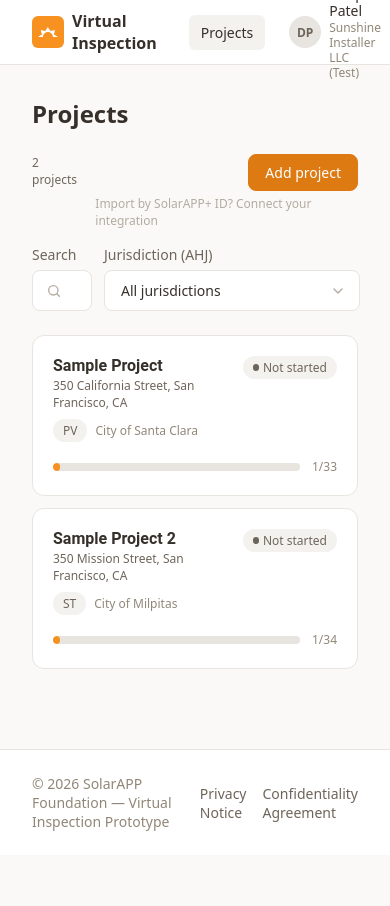
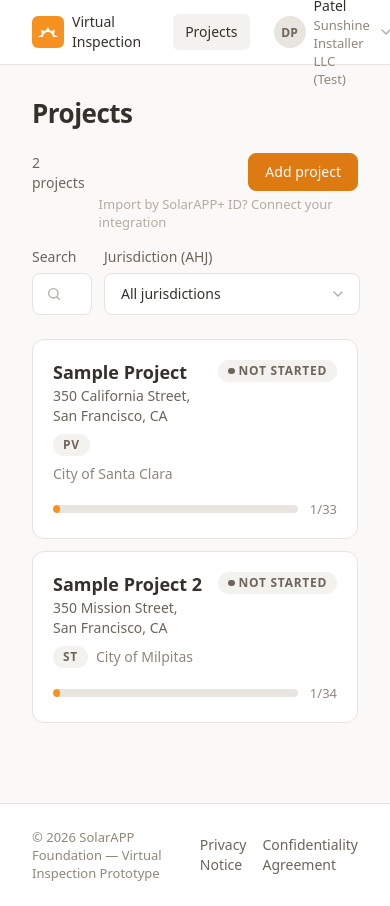
Before and after one commit to deepp2905/solarapp, a React (Vite) app: page / in a window 390 px wide. Shown: the top 906 px of the page. Before the commit the page ends 855 px from the top, so only its background shows below. Built offline with nearby package versions, Linux system fonts and the light colour scheme.

Commit message:
typography styles - consistency

```diff
--- a/src/styles.css
+++ b/src/styles.css
@@ -119,6 +119,62 @@
   /* Focus ring — light amber (softer than brand, still visible) */
   --color-focus: var(--amber-300);
 
+  /* ============================================================
+     TYPE SCALE — Instrument Sans, 16px body, ~1.2 ratio.
+     Hierarchy leans on weight + color more than size.
+
+     TIER 1 — raw scale. size / line-height (px) / tracking.
+     ============================================================ */
+  --fs-display: 40px;
+  --lh-display: 44px;
+  --tr-display: -0.02em;
+
+  --fs-h1: 32px;
+  --lh-h1: 38px;
+  --tr-h1: -0.02em;
+
+  --fs-h2: 24px;
+  --lh-h2: 30px;
+  --tr-h2: -0.01em;
+
+  --fs-h3: 20px;
+  --lh-h3: 26px;
+  --tr-h3: -0.01em;
+
+  --fs-title: 18px;
+  --lh-title: 24px;
+
+  --fs-body-lg: 18px;
+  --lh-body-lg: 28px;
+
+  --fs-body: 16px;
+  --lh-body: 24px;
+
+  --fs-body-sm: 14px;
+  --lh-body-sm: 20px;
+
+  --fs-label: 14px;
+  --lh-label: 20px;
+
+  --fs-caption: 13px;
+  --lh-caption: 18px;
+
+  --fs-overline: 12px;
+  --lh-overline: 16px;
+  --tr-overline: 0.06em;
+
+  /* Weight roster (only what Instrument Sans ships) */
+  --fw-regular: 400;
+  --fw-medium: 500;
+  --fw-semibold: 600;
+  --fw-bold: 700;
+
+  /* ============================================================
+     TIER 2 — semantic type roles. Each bundles size + line +
+     weight + tracking so the UI applies one consistent block.
+     ============================================================ */
+  /* (size, line, weight, tracking) consumed via the .text-* helpers below */
+
   /* ---- Back-compat aliases (existing rules still resolve) ---- */
   --bg: var(--color-bg);
   --card: var(--color-surface);
@@ -149,12 +205,154 @@
   color: var(--text);
   font-family: "Instrument Sans", system-ui, -apple-system, BlinkMacSystemFont,
     "Segoe UI", Roboto, Helvetica, Arial, sans-serif;
+  font-size: var(--fs-body);
+  line-height: var(--lh-body);
+}
+
+/* ============================================================
+   Type roles. Apply via the .text-* class OR by grouping a
+   component selector into the matching rule below (keeps type
+   in one place; no per-rule size/line/weight repetition).
+   ============================================================ */
+.text-display {
+  font-size: var(--fs-display);
+  line-height: var(--lh-display);
+  font-weight: var(--fw-bold);
+  letter-spacing: var(--tr-display);
+}
+
+.text-h1,
+.page-title,
+.detail-title {
+  font-size: var(--fs-h1);
+  line-height: var(--lh-h1);
+  font-weight: var(--fw-bold);
+  letter-spacing: var(--tr-h1);
+}
+
+.text-h2,
+.project-name {
+  font-size: var(--fs-h2);
+  line-height: var(--lh-h2);
+  font-weight: var(--fw-semibold);
+  letter-spacing: var(--tr-h2);
+}
+
+.text-h3,
+.section-title {
+  font-size: var(--fs-h3);
+  line-height: var(--lh-h3);
+  font-weight: var(--fw-semibold);
+  letter-spacing: var(--tr-h3);
+}
+
+.text-title,
+.project-card-name,
+.evidence-name {
+  font-size: var(--fs-title);
+  line-height: var(--lh-title);
+  font-weight: var(--fw-semibold);
+}
+
+.text-body-lg {
+  font-size: var(--fs-body-lg);
+  line-height: var(--lh-body-lg);
+  font-weight: var(--fw-regular);
+}
+
+.text-body,
+.item-title {
+  font-size: var(--fs-body);
+  line-height: var(--lh-body);
+  font-weight: var(--fw-regular);
+}
+
+.text-body-sm,
+.nav-user-name,
+.project-header .project-address,
+.section-meta,
+.breadcrumb,
+.detail-subtitle,
+.project-card-address,
+.project-card-ahj,
+.projects-count,
+.projects-empty {
+  font-size: var(--fs-body-sm);
+  line-height: var(--lh-body-sm);
+  font-weight: var(--fw-regular);
+}
+
+.text-label,
+.nav-pill,
+.nav-title,
+.review-btn,
+.btn,
+.btn-sm,
+.btn-ghost,
+.btn-link,
+.btn-solid,
+.field-label,
+.input,
+.override-label,
+.override-input,
+.detail-nav-link,
+.footer-links a {
+  font-size: var(--fs-label);
+  line-height: var(--lh-label);
+  font-weight: var(--fw-medium);
+}
+
+.text-caption,
+.item-files,
+.nav-user-company,
+.progress-count,
+.detail-progress-label,
+.dropzone-hint,
+.evidence-meta,
+.override-saved,
+.override-hint,
+.alert-text,
+.projects-import,
+.footer-copy {
+  font-size: var(--fs-caption);
+  line-height: var(--lh-caption);
+  font-weight: var(--fw-regular);
+}
+
+.text-overline,
+.badge,
+.pill,
+.tag,
+.status-chip {
+  font-size: var(--fs-overline);
+  line-height: var(--lh-overline);
+  font-weight: var(--fw-semibold);
+  letter-spacing: var(--tr-overline);
+  text-transform: uppercase;
+}
+
+/* Responsive: only the big sizes shrink; reading sizes never drop below 16.
+   Re-points the raw scale, so every role that uses it follows automatically. */
+@media (max-width: 767px) {
+  :root {
+    --fs-display: 30px;
+    --lh-display: 36px;
+    --fs-h1: 26px;
+    --lh-h1: 32px;
+    --fs-h2: 20px;
+    --lh-h2: 26px;
+    --fs-h3: 18px;
+    --lh-h3: 24px;
+    --fs-body-lg: 16px;
+    --lh-body-lg: 24px;
+  }
 }
 
 button {
   font-family: inherit;
   cursor: pointer;
 }
+
 a {
   color: inherit;
   text-decoration: none;
@@ -174,6 +372,7 @@
   background: var(--card);
   border-bottom: 1px solid var(--border);
 }
+
 .nav-inner {
   display: flex;
   align-items: center;
@@ -183,11 +382,13 @@
   margin: 0 auto;
   padding: 0 32px;
 }
+
 .nav-brand {
   display: flex;
   align-items: center;
   gap: 8px;
 }
+
 .nav-logo {
   display: flex;
   align-items: center;
@@ -198,34 +399,37 @@
   background: var(--brand);
   flex: none;
 }
+
 .nav-logo-mark {
   width: 20px;
   height: 20px;
 }
+
 .nav-title {
   color: var(--text);
-  font-size: 16px;
-  font-weight: 600;
 }
+
 .nav-links {
   display: flex;
   align-items: center;
   gap: 4px;
   margin-left: 16px;
 }
+
 .nav-pill {
-  font-size: 14px;
-  font-weight: 500;
   color: var(--text);
   border-radius: 6px;
   padding: 8px 12px;
 }
+
 .nav-pill-active {
   background: var(--border-soft);
 }
+
 .nav-pill:hover {
   background: var(--border-soft);
 }
+
 .nav-user {
   display: inline-flex;
   align-items: center;
@@ -236,9 +440,11 @@
   border-radius: 8px;
   padding: 6px 8px;
 }
+
 .nav-user:hover {
   background: var(--border-soft);
 }
+
 .nav-avatar {
   display: flex;
   align-items: center;
@@ -252,21 +458,22 @@
   font-weight: 600;
   flex: none;
 }
+
 .nav-user-text {
   display: flex;
   flex-direction: column;
   text-align: left;
   line-height: 1.25;
 }
+
 .nav-user-name {
   color: var(--text);
-  font-size: 14px;
-  font-weight: 500;
 }
+
 .nav-user-company {
   color: var(--muted);
-  font-size: 12px;
 }
+
 .nav-user-caret {
   width: 16px;
   height: 16px;
@@ -285,19 +492,17 @@
   margin: -32px -32px 24px;
   padding: 24px 32px 16px;
 }
+
 .project-name {
-  font-family: "Roboto", system-ui, sans-serif;
-  font-size: 30px;
-  font-weight: 700;
-  line-height: 1.25;
   color: var(--text);
   margin: 0;
 }
+
 .project-header .project-address {
   color: var(--text-2);
-  font-size: 12px;
   margin: 4px 0 0;
 }
+
 .project-header-row {
   display: flex;
   align-items: center;
@@ -305,6 +510,7 @@
   gap: 12px;
   margin-top: 16px;
 }
+
 .project-header .progress-wrap {
   flex: 1;
   max-width: 448px;
@@ -316,15 +522,19 @@
   height: 22px;
   flex: none;
 }
+
 .status-pending {
   color: var(--color-text-placeholder);
 }
+
 .status-captured {
   color: var(--green);
 }
+
 .status-warning {
   color: var(--warn);
 }
+
 .status-error {
   color: var(--error);
 }
@@ -335,6 +545,7 @@
   align-items: center;
   gap: 12px;
 }
+
 .progress-track {
   position: relative;
   height: 8px;
@@ -343,34 +554,35 @@
   flex: 1;
   overflow: hidden;
 }
+
 .progress-fill {
   position: absolute;
   inset: 0 auto 0 0;
   background: var(--brand);
   border-radius: 999px;
 }
+
 .progress-count {
-  font-size: 12px;
-  font-weight: 500;
   color: var(--muted);
   font-feature-settings: "tnum";
   white-space: nowrap;
   flex: none;
 }
+
 .review-btn {
   background: var(--color-primary-fill);
   color: var(--color-text-on-brand);
   border: 1px solid var(--color-primary-fill);
   border-radius: 8px;
   padding: 8px 16px;
-  font-size: 14px;
-  font-weight: 500;
   flex: none;
 }
+
 .review-btn:not(:disabled):hover {
   background: var(--color-primary-fill-hover);
   border-color: var(--color-primary-fill-hover);
 }
+
 .review-btn:disabled {
   opacity: 0.5;
   cursor: not-allowed;
@@ -383,12 +595,14 @@
   flex-direction: column;
   gap: 18px;
 }
+
 .section {
   background: var(--card);
   border: 1px solid var(--border);
   border-radius: 12px;
   overflow: hidden;
 }
+
 .section-head {
   width: 100%;
   background: none;
@@ -399,26 +613,28 @@
   padding: 18px 22px;
   text-align: left;
 }
+
 .section-title {
-  font-size: 18px;
-  font-weight: 700;
 }
+
 .section-meta {
   display: flex;
   align-items: center;
   gap: 12px;
   color: var(--muted);
-  font-size: 14px;
 }
+
 .chevron {
   width: 18px;
   height: 18px;
   color: var(--muted);
   transition: transform 0.2s ease;
 }
+
 .section.collapsed .chevron {
   transform: rotate(180deg);
 }
+
 .section.collapsed .item-row {
   display: none;
 }
@@ -435,30 +651,32 @@
   width: 100%;
   text-align: left;
 }
+
 .item-row:hover {
   background: var(--color-surface-hover);
 }
+
 .item-left {
   display: flex;
   align-items: center;
   gap: 14px;
 }
+
 .item-title {
-  font-weight: 600;
-  font-size: 15px;
 }
+
 .item-files {
-  font-size: 13px;
   color: var(--muted);
   margin-top: 2px;
 }
+
 .badge {
-  font-size: 13px;
   color: var(--muted);
   background: var(--color-surface-sunken);
   border-radius: 8px;
   padding: 6px 14px;
 }
+
 .thumb {
   width: 46px;
   height: 36px;
@@ -477,20 +695,23 @@
   display: flex;
   align-items: center;
   gap: 6px;
-  font-size: 14px;
   padding: 0 0 16px;
 }
+
 .crumb {
   color: var(--color-text-secondary);
   font-weight: 500;
 }
+
 .crumb:hover {
   color: var(--text);
 }
+
 .crumb.current {
   color: var(--color-text-placeholder);
   font-weight: 400;
 }
+
 .crumb-sep {
   width: 16px;
   height: 16px;
@@ -505,30 +726,27 @@
   gap: 12px;
   margin-bottom: 24px;
 }
+
 .detail-progress-bar {
   flex: 1;
   max-width: 448px;
 }
+
 .detail-progress-label {
   color: var(--muted);
-  font-size: 12px;
   flex: none;
 }
 
 .detail-heading {
   margin-bottom: 24px;
 }
+
 .detail-title {
-  font-family: "Roboto", system-ui, sans-serif;
-  font-size: 30px;
-  font-weight: 700;
-  line-height: 1.25;
   margin: 0;
 }
+
 .detail-subtitle {
   color: var(--text-2);
-  font-size: 12px;
-  line-height: 1.625;
   margin: 4px 0 0;
   max-width: 900px;
 }
@@ -540,22 +758,23 @@
   border-radius: 12px;
   padding: 16px;
 }
+
 .dropzone-actions {
   display: flex;
   flex-wrap: wrap;
   gap: 12px;
 }
+
 .btn {
   border: none;
   border-radius: 8px;
   padding: 8px 16px;
-  font-size: 14px;
-  font-weight: 500;
   color: var(--color-text-on-brand);
   display: inline-flex;
   align-items: center;
   gap: 8px;
 }
+
 .btn svg {
   width: 16px;
   height: 16px;
@@ -564,6 +783,7 @@
 .btn-take {
   background: var(--color-primary-fill);
 }
+
 .btn-take:hover {
   background: var(--color-primary-fill-hover);
 }
@@ -573,12 +793,13 @@
   color: var(--color-brand-strong);
   border: 1px solid var(--color-brand);
 }
+
 .btn-library:hover {
   background: var(--color-brand-wash);
 }
+
 .dropzone-hint {
   color: var(--muted);
-  font-size: 12px;
   margin: 12px 0 0;
 }
 
@@ -590,7 +811,6 @@
   margin-top: 24px;
   text-align: center;
   color: var(--color-text-secondary);
-  font-size: 14px;
 }
 
 /* bottom prev / next nav */
@@ -601,30 +821,34 @@
   margin-top: 40px;
   padding-top: 16px;
 }
+
 .detail-nav-link {
   display: inline-flex;
   align-items: center;
   gap: 4px;
   max-width: 45%;
-  font-size: 14px;
-  font-weight: 500;
 }
+
 .detail-nav-link svg {
   width: 16px;
   height: 16px;
   flex: none;
 }
+
 .detail-nav-link .flip {
   transform: rotate(180deg);
 }
+
 .detail-nav-title {
   overflow: hidden;
   text-overflow: ellipsis;
   white-space: nowrap;
 }
+
 .detail-nav-link.prev {
   color: var(--muted);
 }
+
 .detail-nav-link.next {
   color: var(--brand);
 }
@@ -635,11 +859,13 @@
   height: 14px;
   flex: none;
 }
+
 .icon-16 {
   width: 16px;
   height: 16px;
   flex: none;
 }
+
 .icon-18 {
   width: 18px;
   height: 18px;
@@ -659,17 +885,20 @@
   flex-direction: column;
   gap: 16px;
 }
+
 .evidence-card {
   background: var(--card);
   border: 1px solid var(--border);
   border-radius: 12px;
   overflow: hidden;
 }
+
 .evidence-card-head {
   display: flex;
   gap: 16px;
   padding: 12px;
 }
+
 .evidence-thumb {
   width: 80px;
   height: 80px;
@@ -682,24 +911,26 @@
   color: var(--muted);
   flex: none;
 }
+
 .evidence-info {
   flex: 1;
   min-width: 0;
 }
+
 .evidence-info-top {
   display: flex;
   align-items: flex-start;
   justify-content: space-between;
   gap: 8px;
 }
+
 .evidence-name {
   color: var(--color-text-secondary);
-  font-weight: 500;
-  font-size: 14px;
   overflow: hidden;
   text-overflow: ellipsis;
   white-space: nowrap;
 }
+
 .evidence-pills {
   display: flex;
   align-items: center;
@@ -707,8 +938,8 @@
   gap: 6px;
   margin-top: 6px;
 }
+
 .evidence-meta {
-  font-size: 12px;
   color: var(--muted);
 }
 
@@ -717,23 +948,26 @@
   display: inline-flex;
   align-items: center;
   gap: 4px;
-  font-size: 12px;
   border-radius: 999px;
   padding: 3px 10px;
   white-space: nowrap;
 }
+
 .pill-icon {
   width: 12px;
   height: 12px;
 }
+
 .pill-ok {
   color: var(--color-success-text);
   background: var(--color-success-bg);
 }
+
 .pill-error {
   color: var(--color-text-on-brand);
   background: var(--error);
 }
+
 .pill-error-soft {
   color: var(--error);
   background: var(--color-error-bg);
@@ -749,6 +983,7 @@
   display: inline-flex;
   flex: none;
 }
+
 .icon-btn:hover {
   color: var(--error);
   background: var(--color-error-bg);
@@ -762,15 +997,18 @@
   align-items: center;
   gap: 12px;
 }
+
 .evidence-foot.column {
   flex-direction: column;
   align-items: stretch;
   padding: 16px 12px;
 }
+
 .evidence-foot.resolved {
   background: var(--color-success-bg);
   justify-content: space-between;
 }
+
 .gps-fail-btn {
   display: inline-flex;
   align-items: center;
@@ -780,51 +1018,51 @@
   color: var(--color-text-on-brand);
   border-radius: 6px;
   padding: 6px 12px;
-  font-size: 12px;
-  font-weight: 500;
 }
+
 .gps-fail-btn svg {
   width: 16px;
   height: 16px;
 }
+
 .alert-text {
   display: flex;
   align-items: center;
   gap: 8px;
-  font-size: 13.5px;
   color: var(--error);
 }
+
 .override-saved {
-  font-size: 13.5px;
   color: var(--text);
 }
+
 .override-label {
-  font-size: 14px;
-  font-weight: 600;
   margin-bottom: 10px;
 }
+
 .override-input {
   width: 100%;
   border: 1px solid var(--border);
   border-radius: 8px;
   padding: 12px 14px;
   font-family: inherit;
-  font-size: 14px;
   resize: vertical;
   color: var(--text);
 }
+
 .override-input:focus {
   outline: 2px solid var(--color-focus);
   outline-offset: 1px;
 }
+
 .override-actions {
   display: flex;
   align-items: center;
   gap: 12px;
   margin-top: 12px;
 }
+
 .override-hint {
-  font-size: 13px;
   color: var(--muted);
 }
 
@@ -836,10 +1074,11 @@
   outline: 2px solid var(--color-focus);
   outline-offset: 2px;
 }
+
 .btn-sm {
   padding: 9px 16px;
-  font-size: 14px;
 }
+
 .btn:disabled {
   opacity: 0.5;
   cursor: not-allowed;
@@ -853,10 +1092,9 @@
   background: transparent;
   color: var(--text);
   border-radius: 8px;
-  font-weight: 500;
-  font-size: 14px;
   padding: 8px 16px;
 }
+
 .btn-ghost:hover {
   background: var(--color-surface-hover);
 }
@@ -865,9 +1103,8 @@
   border: none;
   background: none;
   color: var(--color-brand-strong);
-  font-weight: 500;
-  font-size: 14px;
 }
+
 .btn-link:hover {
   color: var(--color-brand-hover);
   text-decoration: underline;
@@ -879,17 +1116,17 @@
   flex-direction: column;
   min-height: 100vh;
 }
+
 .app-main {
   flex: 1;
 }
 
 /* ---------- Projects page ---------- */
 .page-title {
-  font-size: 24px;
-  font-weight: 600;
   color: var(--text);
   margin: 0 0 24px;
 }
+
 .projects-toolbar {
   display: flex;
   align-items: flex-start;
@@ -897,28 +1134,30 @@
   gap: 12px;
   margin-bottom: 16px;
 }
+
 .projects-count {
   color: var(--text-2);
-  font-size: 12px;
 }
+
 .projects-add {
   display: flex;
   flex-direction: column;
   align-items: flex-end;
   gap: 4px;
 }
+
 .projects-import {
   color: var(--color-text-placeholder);
-  font-size: 12px;
 }
+
 .btn-solid {
   background: var(--color-primary-fill);
   color: var(--color-text-on-brand);
   border: 1px solid var(--color-primary-fill);
   border-radius: 8px;
   padding: 8px 16px;
-  font-size: 14px;
 }
+
 .btn-solid:hover {
   background: var(--color-primary-fill-hover);
   border-color: var(--color-primary-fill-hover);
@@ -931,47 +1170,55 @@
   gap: 12px;
   margin-bottom: 24px;
 }
+
 .field {
   display: flex;
   flex-direction: column;
 }
+
 .field-grow {
   flex: 1;
 }
+
 .field-ahj {
   width: 256px;
   flex: none;
 }
+
 .field-label {
   color: var(--color-text-secondary);
-  font-size: 14px;
   margin-bottom: 6px;
 }
+
 .input-wrap {
   position: relative;
   display: flex;
   align-items: center;
 }
+
 .input {
   width: 100%;
   border: 1px solid var(--border);
   border-radius: 8px;
   padding: 10px 16px;
   font-family: inherit;
-  font-size: 14px;
   color: var(--text);
   background: var(--card);
 }
+
 .input::placeholder {
   color: var(--color-text-placeholder);
 }
+
 .input:focus {
   outline: 2px solid var(--color-focus);
   outline-offset: 1px;
 }
+
 .input-wrap:has(.input-icon:first-child) .input {
   padding-left: 42px;
 }
+
 .input-icon {
   position: absolute;
   left: 14px;
@@ -980,15 +1227,18 @@
   color: var(--color-text-placeholder);
   pointer-events: none;
 }
+
 .input-icon-right {
   left: auto;
   right: 14px;
 }
+
 .select {
   appearance: none;
   padding-right: 40px;
   cursor: pointer;
 }
+
 .select-caret {
   transform: rotate(180deg);
   color: var(--color-text-placeholder);
@@ -1000,6 +1250,7 @@
   flex-direction: column;
   gap: 12px;
 }
+
 .project-card {
   display: block;
   background: var(--card);
@@ -1007,30 +1258,32 @@
   border-radius: 12px;
   padding: 20px;
 }
+
 .project-card:hover {
   border-color: var(--color-border-strong);
   box-shadow: 0 1px 3px rgba(16, 24, 40, 0.06);
 }
+
 .project-card-head {
   display: flex;
   align-items: flex-start;
   justify-content: space-between;
   gap: 16px;
 }
+
 .project-card-info {
   min-width: 0;
 }
+
 .project-card-name {
-  font-family: "Roboto", system-ui, sans-serif;
-  font-size: 16px;
-  font-weight: 700;
   color: var(--text);
 }
+
 .project-card-address {
   color: var(--text-2);
-  font-size: 12px;
   margin-top: 2px;
 }
+
 .project-card-tags {
   display: flex;
   align-items: center;
@@ -1038,17 +1291,18 @@
   gap: 8px;
   margin-top: 8px;
 }
+
 .project-card-ahj {
   color: var(--muted);
-  font-size: 12px;
 }
+
 .tag {
   background: var(--border-soft);
   color: var(--text-2);
   border-radius: 999px;
   padding: 3px 10px;
-  font-size: 12px;
 }
+
 .status-chip {
   display: inline-flex;
   align-items: center;
@@ -1057,24 +1311,25 @@
   color: var(--text-2);
   border-radius: 999px;
   padding: 3px 10px;
-  font-size: 12px;
   flex: none;
 }
+
 .status-dot {
   width: 6.4px;
   height: 6.4px;
   border-radius: 999px;
   background: var(--text-2);
 }
+
 .project-card-progress {
   margin-top: 16px;
   display: flex;
   align-items: center;
   gap: 12px;
 }
+
 .projects-empty {
   color: var(--muted);
-  font-size: 14px;
 }
 
 /* ---------- Footer ---------- */
@@ -1082,6 +1337,7 @@
   background: var(--card);
   border-top: 1px solid var(--border);
 }
+
 .footer-inner {
   display: flex;
   align-items: center;
@@ -1091,20 +1347,21 @@
   margin: 0 auto;
   padding: 24px 32px;
 }
+
 .footer-copy {
   color: var(--muted);
-  font-size: 14px;
 }
+
 .footer-links {
   display: flex;
   align-items: center;
   gap: 16px;
 }
+
 .footer-links a {
   color: var(--text-2);
-  font-size: 14px;
-  font-weight: 500;
 }
+
 .footer-links a:hover {
   color: var(--text);
 }
```
